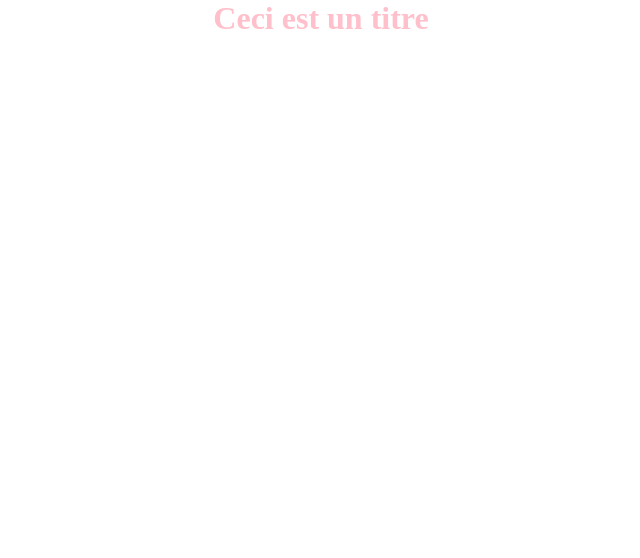
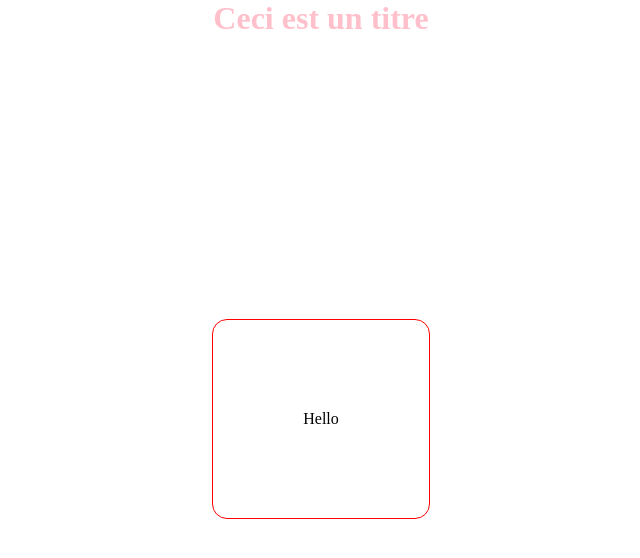
Before and after one commit to ouss17/html_test, a plain HTML site: page index.html in a window 1280 px wide. Shown: the whole page, without its empty margins (319-959 px from the left). Drawn offline with Linux system fonts and the light colour scheme.

Commit message:
html flex animations

```diff
--- a/index.html
+++ b/index.html
@@ -7,7 +7,13 @@
     <title>Document</title>
 </head>
 <body>
+    <div class="container">
     <h1>Ceci est un titre</h1>
-    <script src="script.js"></script>
+        <div class="hello">
+            <p>Hello</p>
+        </div>
+    </div>
+    <!-- <script src="partie1.js"></script> -->
+    <script src="partie2.js"></script>
 </body>
 </html>
--- a/style.css
+++ b/style.css
@@ -2,7 +2,41 @@
     margin: 0;
     padding: 0;
 }
+
+@keyframes rotateBox {
+    0% {
+        transform: rotate(90deg);
+    }
+    50%{
+        transform: scale(2);
+    }
+    100%{
+        transform: translateX(70%);
+
+    }
+}
+
 h1{
     color: pink;
     text-align: center;
+    margin-bottom: auto;
 }
+.container {
+    width: 100%;
+    height: 100vh;
+    display: flex;
+    align-items: center;
+    justify-content: center;
+    flex-direction: column;
+  }
+  .hello {
+    padding: 90px;
+    border: 1px solid red;
+    margin-bottom: auto;
+    border-radius: 15px;
+    transition: all 500ms;
+  }
+
+  .hello:hover{
+    animation: rotateBox 2s forwards;
+  }
```
